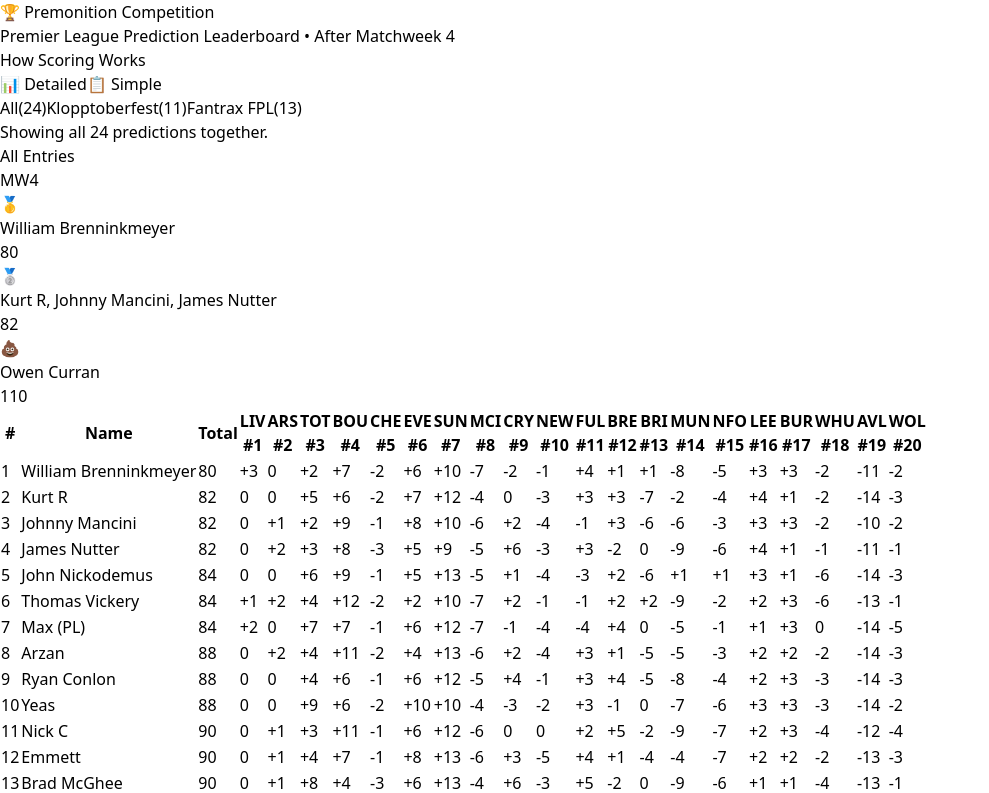
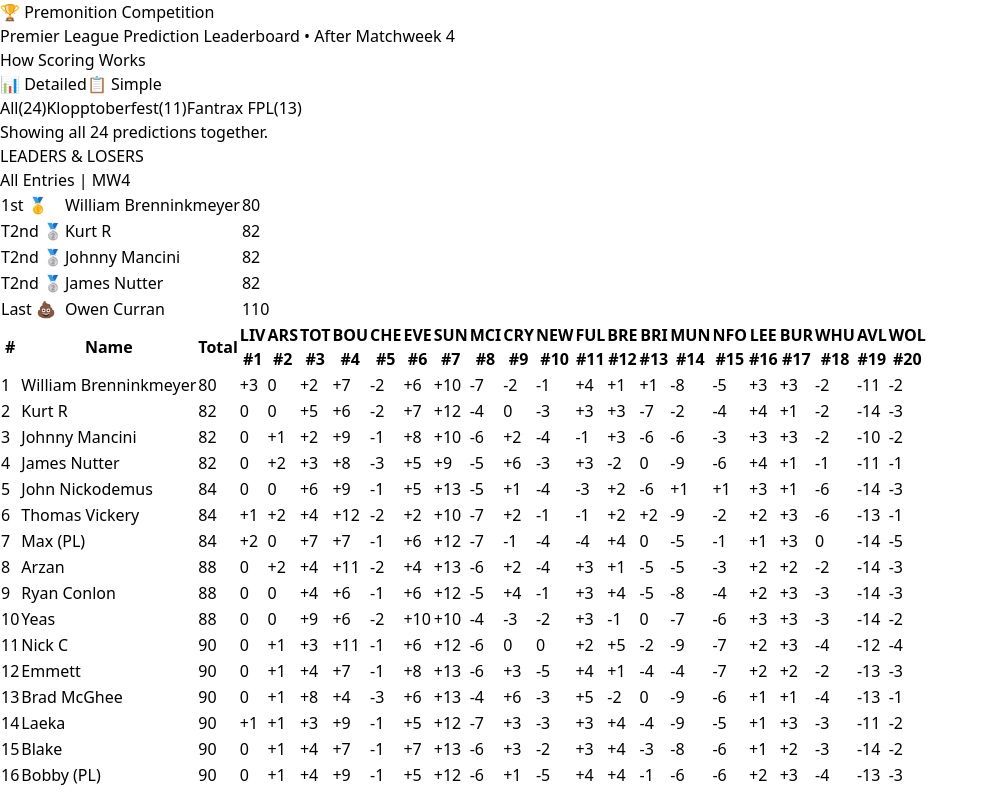
Before and after one commit to jam-git-dot/premonition-mvp, a React (Vite) app: page / in a window 1280 px wide. Shown: the top 793 px of the page, without its empty margins (0-989 px from the left). Built offline with nearby package versions, Linux system fonts and the light colour scheme; no server answers.

Commit message:
Updated more formatting and leaderboard changes.
Messing around who cares

```diff
--- a/src/components/CompetitionDashboard.jsx
+++ b/src/components/CompetitionDashboard.jsx
@@ -56,7 +56,7 @@ function CompetitionDashboard() {
     <div className="min-h-screen bg-gradient-to-br from-blue-100 to-blue-200 py-8 px-4">
       <div className="max-w-7xl mx-auto">
         {/* Header */}
-        <div className="text-center mb-8">
+        <div className="text-center mb-3">
           <h1 className="text-4xl font-bold text-gray-800 mb-2">
             🏆 Premonition Competition
           </h1>
@@ -72,8 +72,8 @@ function CompetitionDashboard() {
         </div>
 
         {/* Compact Centered Controls */}
-        <div className="flex justify-center mb-6">
-          <div className="bg-white rounded-lg shadow-lg p-4 inline-block">
+        <div className="flex justify-center mb-4">
+          <div className="bg-white rounded-lg shadow-lg p-3 inline-block">
             {/* View Mode Toggle */}
             <div className="flex justify-center mb-4">
               <div className="bg-gray-100 rounded-lg p-1 flex">
@@ -139,21 +139,20 @@ function CompetitionDashboard() {
           </div>
         </div>
 
-        {/* Compact Top 4 + Last Place */}
-        <div className="bg-white rounded-lg shadow-lg p-4 mb-6">
-          <div className="flex items-center justify-between">
-            {/* Left side - Group and Matchweek info */}
-            <div className="text-left text-gray-600">
-              <div className="mb-1 text-sm">
-                {selectedGroup === 'all' ? 'All Entries' : selectedGroup === 'LIV' ? 'Klopptoberfest' : 'Fantrax FPL'}
-              </div>
-              <div className="text-lg font-medium">MW4</div>
+        {/* Minimal Vertical Leaderboard */}
+        <div className="flex justify-center mb-6">
+          <div className="bg-white rounded-lg shadow-lg p-4 inline-block">
+            {/* Title */}
+            <h3 className="text-lg font-bold text-gray-800 text-center mb-1">LEADERS & LOSERS</h3>
+            <div className="text-center text-xs text-gray-400 mb-1">
+              {selectedGroup === 'all' ? 'All Entries' : selectedGroup === 'LIV' ? 'Klopptoberfest' : 'Fantrax FPL'} | MW4
             </div>
 
-            {/* Center - Top performers */}
-            <div className="flex items-center space-x-8 text-sm">
+            {/* Compact Table */}
+            <table className="w-full text-xs">
+              <tbody>
                 {(() => {
-                // Group results by score to handle ties (using enhanced results)
+                  // Group results by score to handle ties
                   const scoreGroups = {};
                   enhancedResults.forEach((result, index) => {
                     if (index < 8) { // Only consider top 8 for potential top 4 spots
@@ -164,55 +163,91 @@ function CompetitionDashboard() {
                   });
 
                   const sortedScores = Object.keys(scoreGroups).map(Number).sort((a, b) => a - b);
-                const topPositions = [];
+                  const allRows = [];
                   let currentPosition = 1;
 
-                // Build top 3 positions only
+                  // Build top 3 positions with individual rows for ties
                   for (const score of sortedScores) {
                     if (currentPosition <= 3) {
-                    topPositions.push({
+                      const positionGroup = scoreGroups[score];
+                      const isTied = positionGroup.length > 1;
+
+                      positionGroup.forEach(person => {
+                        allRows.push({
                           position: currentPosition,
-                      people: scoreGroups[score],
-                      score: score
+                          person: person,
+                          score: score,
+                          isTied: isTied
                         });
-                    currentPosition += scoreGroups[score].length;
+                      });
+
+                      currentPosition += positionGroup.length;
                     }
                   }
 
-                const topElements = topPositions.slice(0, 3).map((positionGroup, groupIndex) => (
-                  <div key={groupIndex} className="text-center">
-                    <span className="text-4xl">
-                      {positionGroup.position === 1 ? '🥇' : positionGroup.position === 2 ? '🥈' : '🥉'}
-                    </span>
-                    <div className="font-bold text-xs mt-1">
-                      {positionGroup.people.map(p => p.isConsensus ? `${p.name} 🤖` : p.name).join(', ')}
+                  // Add last place people
+                  const lastResult = enhancedResults[enhancedResults.length - 1];
+                  const lastScore = lastResult.totalScore;
+                  const lastPlacePeople = enhancedResults.filter(r => r.totalScore === lastScore);
+                  const lastIsTied = lastPlacePeople.length > 1;
+
+                  lastPlacePeople.forEach(person => {
+                    allRows.push({
+                      position: 'last',
+                      person: person,
+                      score: lastScore,
+                      isTied: lastIsTied,
+                      isLast: true
+                    });
+                  });
+
+                  return allRows.map((row, index) => {
+                    // Determine background color and emoji
+                    let bgColor = '';
+                    let emoji = '';
+                    let positionText = '';
+
+                    if (row.isLast) {
+                      bgColor = 'bg-red-100';
+                      emoji = '💩';
+                      positionText = row.isTied ? 'TLast' : 'Last';
+                    } else if (row.position === 1) {
+                      bgColor = 'bg-yellow-100';
+                      emoji = '🥇';
+                      positionText = row.isTied ? 'T1st' : '1st';
+                    } else if (row.position === 2) {
+                      bgColor = 'bg-gray-200';
+                      emoji = '🥈';
+                      positionText = row.isTied ? 'T2nd' : '2nd';
+                    } else if (row.position === 3) {
+                      bgColor = 'bg-amber-200';
+                      emoji = '🥉';
+                      positionText = row.isTied ? 'T3rd' : '3rd';
+                    }
+
+                    return (
+                      <tr key={index}>
+                        <td className="px-0 py-1 text-center">
+                          <div className={`px-1 py-1 mx-0.5 my-0.5 rounded font-medium ${bgColor}`}>
+                            {positionText} {emoji}
                           </div>
-                    <div className="text-sm font-medium text-gray-700 mt-1">
-                      {positionGroup.score}
+                        </td>
+                        <td className="px-0 py-1 text-center">
+                          <div className={`px-1 py-1 mx-0.5 my-0.5 rounded font-medium ${bgColor} ${row.isLast ? 'text-red-700' : 'text-gray-800'}`}>
+                            {row.person.isConsensus ? `${row.person.name} 🤖` : row.person.name}
                           </div>
+                        </td>
+                        <td className="px-0 py-1 text-center">
+                          <div className={`px-1 py-1 mx-0.5 my-0.5 rounded font-medium ${bgColor} ${row.isLast ? 'text-red-700' : 'text-gray-700'}`}>
+                            {row.score}
                           </div>
-                ));
-
-                // Last place
-                const lastResult = enhancedResults[enhancedResults.length - 1];
-                const lastPlaceElement = (
-                  <div key="last" className="text-center">
-                    <span className="text-4xl">💩</span>
-                    <div className="font-bold text-xs mt-1">
-                      {lastResult.isConsensus ? `${lastResult.name} 🤖` : lastResult.name}
-                    </div>
-                    <div className="text-sm font-medium text-gray-700 mt-1">
-                      {lastResult.totalScore}
-                    </div>
-                  </div>
+                        </td>
+                      </tr>
                     );
-
-                return [...topElements, lastPlaceElement];
+                  });
                 })()}
-            </div>
-
-            {/* Right side spacer for balance */}
-            <div className="w-16"></div>
+              </tbody>
+            </table>
           </div>
         </div>
 
```
Lines whose indentation alone changed are shown as unchanged.
